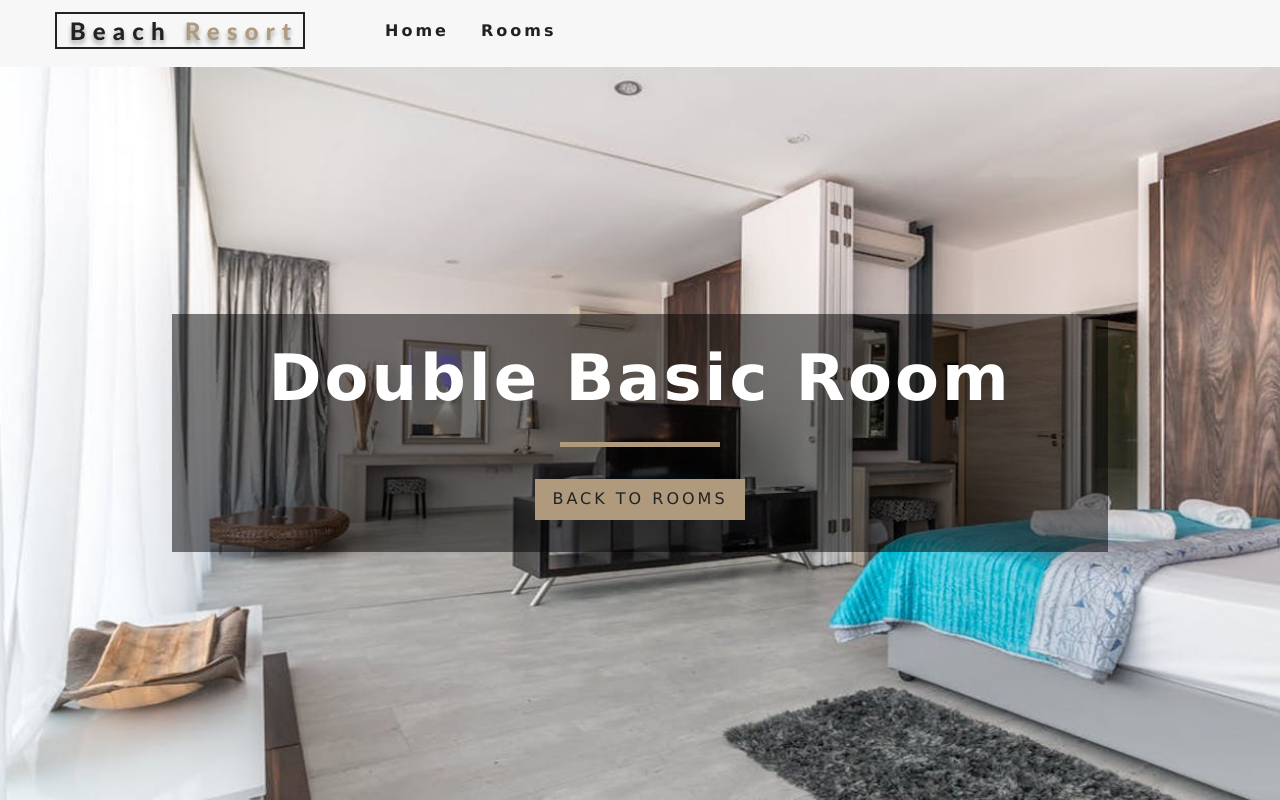
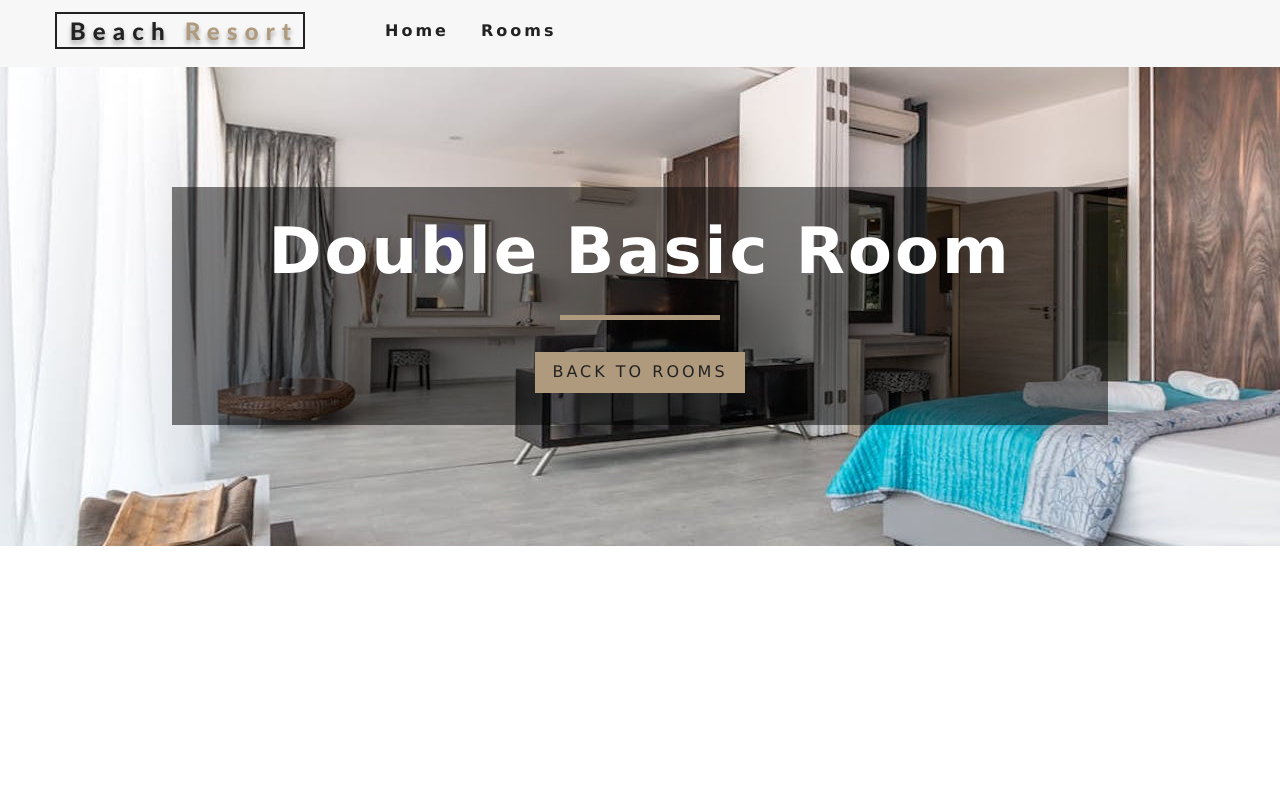
Before and after one commit to ravinduf/resort, a React (Create React App) app: page /rooms/double-basic in a window 1280 px wide. Built offline with nearby package versions, Linux system fonts and the light colour scheme.

Commit message:
fixed some errors

```diff
--- a/src/components/StyledHero.js
+++ b/src/components/StyledHero.js
@@ -2,8 +2,8 @@ import styled from 'styled-components';
 import defaultImg from '../images/room-1.jpeg';
 
 const StyledHero = styled.header`
-    min-height: calc(100vh - 66px);
-    background: url(${props => props.img}) center/cover no-repeat;
+    min-height: 60vh;
+    background: url(${props => (props.img ? props.img: defaultImg)}) center/cover no-repeat;
     display: flex;
     align-items: center;
     justify-content: center;
--- a/src/pages/SingleRoom.js
+++ b/src/pages/SingleRoom.js
@@ -17,7 +17,7 @@ class SingleRoom extends Component {
             defaultBcg
         };
     }
-    static contextType = RoomContext;
+    static contextType = RoomContext; // gets room component from context
     render() {
         const {getRoom} = this.context;
         const room = getRoom(this.state.slug);
@@ -33,7 +33,7 @@ class SingleRoom extends Component {
             )
         }
 
-        const {name, description, capacity, size, price, extras,
+        const {name, description, capacity, size, price, extras,  // destructures room component
         breakfast, pets, images} = room;
 
         return (
```
